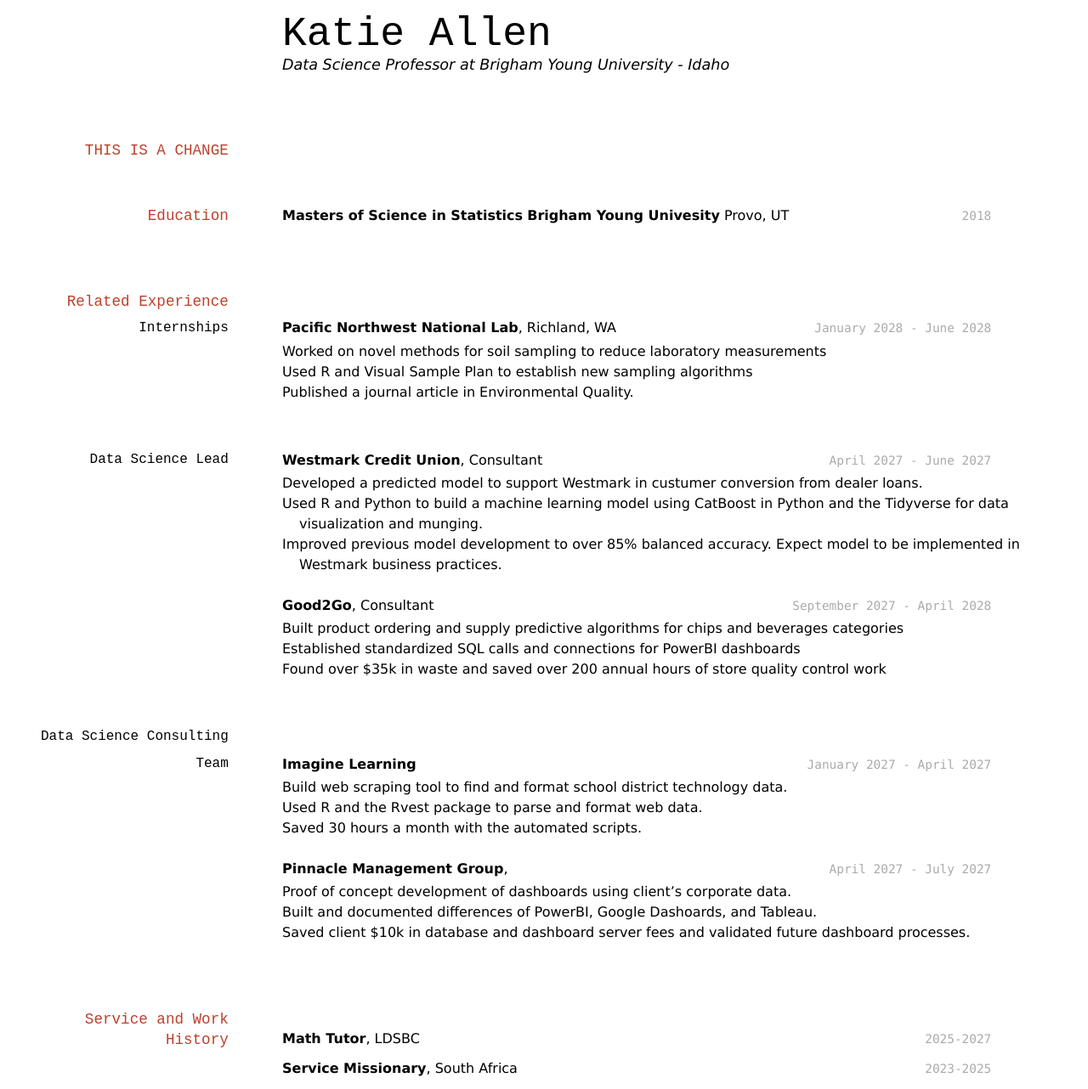
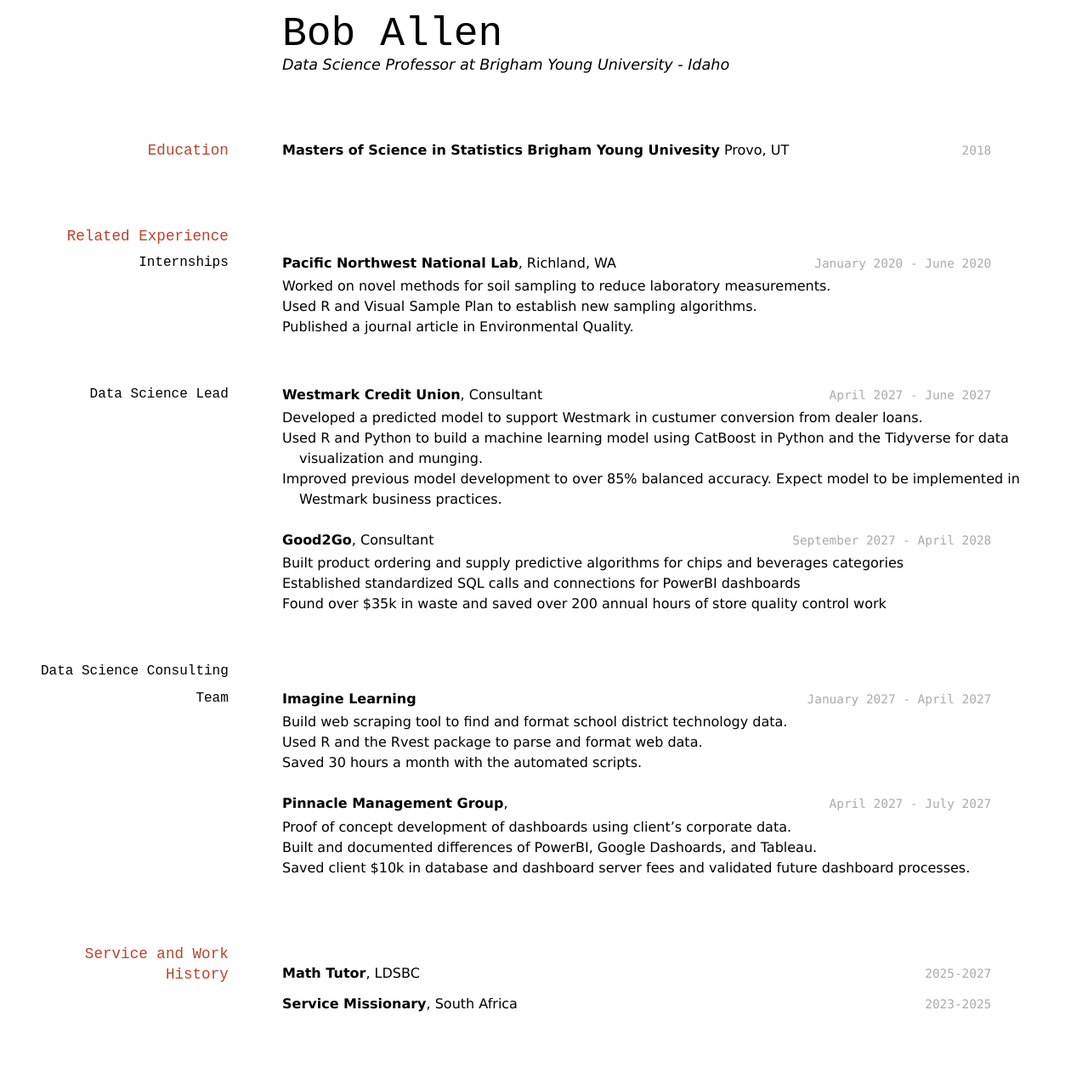
Before and after one commit to katie-allen/allen-resume, a Jekyll site: the page built from docs/index.md, in a window 1280 px wide. Shown: the whole page at 85% size. Built offline with Jekyll 4.4.1, drawn with Linux system fonts in a browser that asks for light colours; after the commit the page ends 1205 px from its top, so only the background shows below that.

Commit message:
update name and years

```diff
--- a/docs/index.md
+++ b/docs/index.md
@@ -2,12 +2,11 @@
 layout: cv
 title: Katie Allen's Resume
 ---
-# Katie Allen
+# Bob Allen
 Data Science Professor at Brigham Young University - Idaho
 
 <!-- https://www.monique.tech/the-art-of-markdown -->
 
-## THIS IS A CHANGE
 
 ## Education
 
@@ -21,11 +20,11 @@ Provo, UT
 
 ### Internships
 
-`January 2028 - June 2028`
+`January 2020 - June 2020`
 __Pacific Northwest National Lab__, Richland, WA
 
-- Worked on novel methods for soil sampling to reduce laboratory measurements
-- Used R and Visual Sample Plan to establish new sampling algorithms
+- Worked on novel methods for soil sampling to reduce laboratory measurements.
+- Used R and Visual Sample Plan to establish new sampling algorithms.
 - Published a journal article in Environmental Quality.
 
 ### Data Science Lead
```
